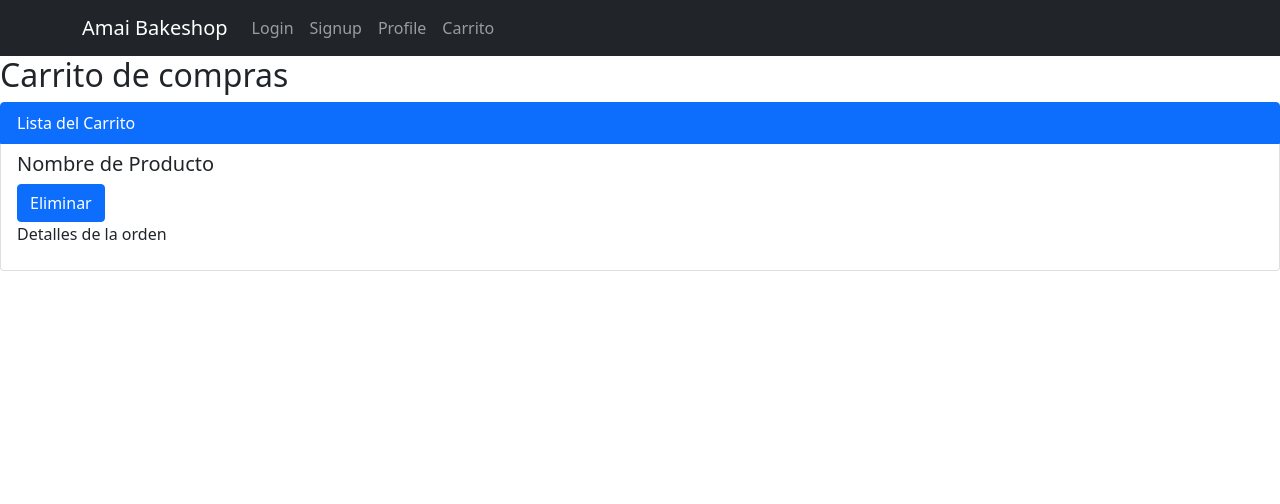
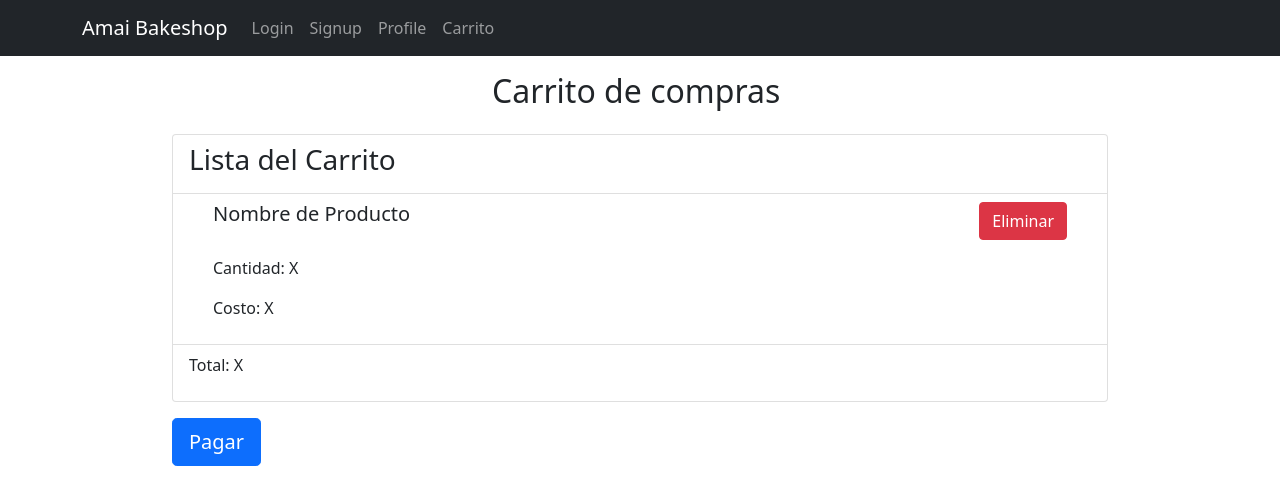
Before and after one commit to JeG99/Amai-Bakeshop-front, a React (Create React App) app: page /cart in a window 1280 px wide. Shown: the top 504 px of the page. Built offline with nearby package versions, Linux system fonts and the light colour scheme; no server answers.

Commit message:
edited carrito

```diff
--- a/src/components/Carrito/Carrito.js
+++ b/src/components/Carrito/Carrito.js
@@ -1,6 +1,7 @@
 import React from "react";
 import { ListGroup } from "react-bootstrap";
 import { Button } from "react-bootstrap";
+import { Container, Row, Col } from "react-bootstrap";
 
 class Carrito extends React.Component{
     constructor(props){
@@ -14,29 +15,64 @@ class Carrito extends React.Component{
     }
 
     deleteOrder(i){
+        this.state.lista_carrito.splice(i,1)
+    }
+
+    payOrder(){
     }
 
     render(){
         return(
             <div>
-                <div>
-                    <h2>Carrito de compras</h2>
-                </div>
+                <Container className="w-75">
+                    <Row className="mt-3 d-flexbox justify-content-center">
+                        <Col xs={12} sm={4} md={4}><h2>Carrito de compras</h2></Col>
+                    </Row>
+                    <Row className="mt-3">
+                        <Col>
                             <ListGroup as="ul">
-                    <ListGroup.Item as="li" active>
-                        Lista del Carrito
+                                <ListGroup.Item as="li">
+                                    <h3>Lista del Carrito</h3>
                                 </ListGroup.Item>
                                 {/* Abajo se generara la lista de productos del carrito */}
                                 <ListGroup.Item as="li">
-                        <div>
-                            <h5>Nombre de Producto</h5>
-                            <Button className="danger">Eliminar</Button>
+                                    <Container>
+                                        <Row>
+                                            <Col><h5>Nombre de Producto</h5></Col>
+                                            <Col>
+                                                <div className="d-flex flex-row-reverse">
+                                                    <Button variant="danger">Eliminar</Button>
                                                 </div>
-                        <div>
-                            <p>Detalles de la orden</p>
+                                            </Col>
+                                        </Row>
+                                        <Row className="mt-3">
+                                            <Col>
+                                                <p>Cantidad: X</p>
+                                                <p>Costo: X</p>
+                                            </Col>
+
+                                        </Row>
+                                    </Container>
+                                </ListGroup.Item>
+                                {/* Espacio donde se calcula la cantidad total de la orden */}
+                                <ListGroup.Item as="li">
+                                    <div className="d-flexbox justify-content-center">
+                                        <p>Total: X</p>
                                     </div>
                                 </ListGroup.Item>
                             </ListGroup>
+                        </Col>
+                    </Row>
+                    <Row>
+                        <Col className="mt-3">
+                            <div className="d-flexbox justify-content-center">
+                                <Button id="btnPago" size="lg">
+                                    Pagar
+                                </Button>
+                            </div>
+                        </Col>
+                    </Row>
+                </Container>
             </div>
         )
     }
```
Lines whose indentation alone changed are shown as unchanged.
